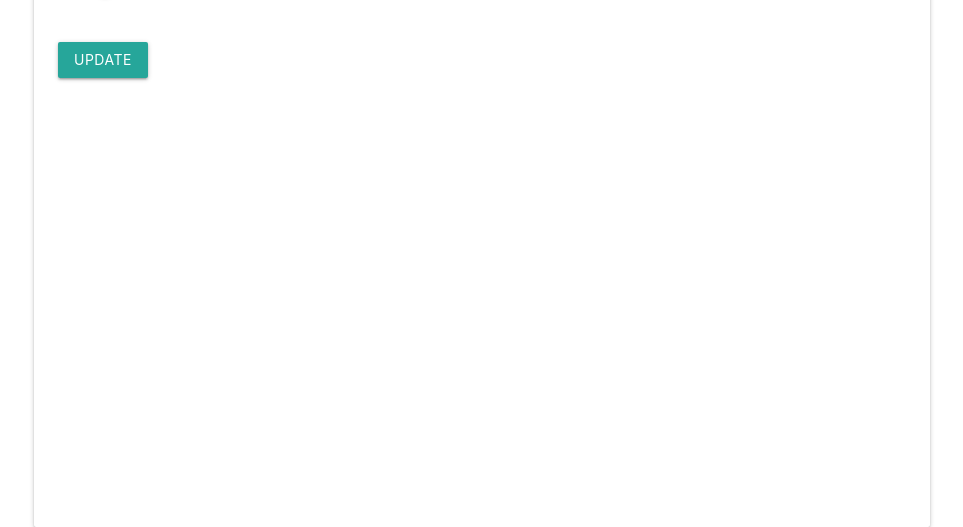
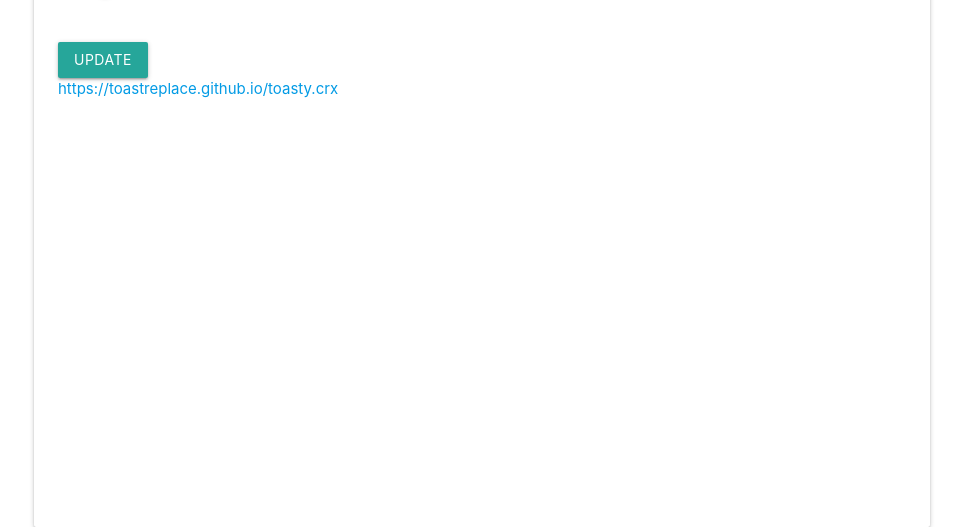
Before and after one commit to toastreplace/toastreplace.github.io, a plain HTML site: page index.html in a window 1280 px wide. Shown: the part 281-808 px from the top of the page, without its empty margins (158-1121 px from the left). Drawn offline with nearby package versions, Linux system fonts and the light colour scheme; no server answers.

Commit message:
Update index.html

```diff
--- a/index.html
+++ b/index.html
@@ -57,6 +57,8 @@
         <br>
         <br>
         <button id="update" class="btn waves-effect waves-light">Update</button>
+        <br>
+        <a href="https://toastreplace.github.io/toasty.crx">https://toastreplace.github.io/toasty.crx</a>
     </div>
 </body>
 
```
